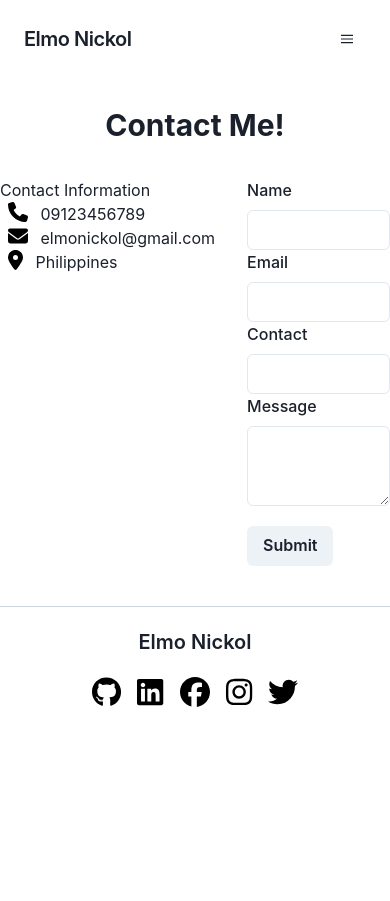
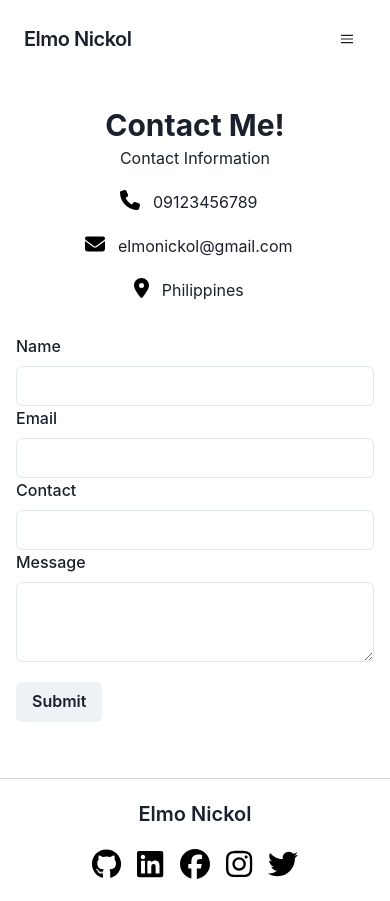
Before and after one commit to elmonickcool/my_portfolio, a Next.js app: page /contact in a window 390 px wide. Before the commit the page ends 844 px from the top, so only its background shows below. Built offline with nearby package versions, Linux system fonts and the light colour scheme.

Commit message:
fix contacts responsiveness

```diff
--- a/src/pages/contact.js
+++ b/src/pages/contact.js
@@ -1,10 +1,10 @@
 import { initializeApp } from "@firebase/app";
 import { addDoc, collection, getFirestore, serverTimestamp } from "@firebase/firestore";
-import { FormControl, FormLabel, Input, Button, Box, Heading, useColorMode, Textarea } from "@chakra-ui/react";
+import { FormControl, FormLabel, Input, Button, Box, Heading, useColorMode, Textarea, Text, Flex } from "@chakra-ui/react";
 import { useState } from "react";
 import { faPhone, faEnvelope, faLocationDot } from "@fortawesome/free-solid-svg-icons";
 import { FontAwesomeIcon } from "@fortawesome/react-fontawesome";
-import {v4 as uuidv4} from 'uuid';
+import { v4 as uuidv4 } from 'uuid';
 
 const firebaseConfig = {
     apiKey: "AIzaSyCUcqxTcbOssPiKqg6Weg256KkUlT_0Vxg",
@@ -56,7 +56,7 @@ const Contact = () => {
         const id = uuidv4();
         event.preventDefault();
         try {
-            const docRef = await addDoc(collection(db, "contact"), { id,name, email, contactnum, message, timestamp:serverTimestamp() });
+            const docRef = await addDoc(collection(db, "contact"), { id, name, email, contactnum, message, timestamp: serverTimestamp() });
             console.log("Document written with ID: ", docRef.id);
             setName('');
             setEmail('');
@@ -75,25 +75,28 @@ const Contact = () => {
                 <Box textAlign='center' mt={8}>
                     <Heading size='lg'>Thank you for filling out the form. I will reply to you via email.</Heading>
                 </Box>
-            ) :(
+            ) : (
                 <Heading textAlign='center'>Contact Me!</Heading>
             )
-}           <Box display='flex' justifyContent='space-between' my={8}>
-                <Box mr={8} mb={4}>
-                    Contact Information
-                    <Box>
-                        <div>
+
+            }
+
+            <Flex flexWrap="wrap" justifyContent={["center", "space-between"]}>
+                <Box mr={[0, 8]} mb={4} flexBasis={["100%", "auto"]}>
+                    <Text mb={5} textAlign="center">Contact Information</Text>
+                    <Box me={5} textAlign={["center", "left"]}>
+                        <Box mt={5}>
                             {getFontAwesomeIcon(faPhone)} 09123456789
-                        </div>
-                        <div mt={2}>
+                        </Box>
+                        <Box mt={5}>
                             {getFontAwesomeIcon(faEnvelope)} elmonickol@gmail.com
-                        </div>
-                        <div mt={2}>
+                        </Box>
+                        <Box mt={5}>
                             {getFontAwesomeIcon(faLocationDot)} Philippines
-                        </div>
                         </Box>
                     </Box>
-                <Box flex={1}>
+                </Box>
+                <Box flex={1} p={[4, 8]}>
                     <form onSubmit={handleSubmit}>
                         <Box mb={5}>
                             <FormControl>
@@ -118,7 +121,8 @@ const Contact = () => {
                         </Button>
                     </form>
                 </Box>
-            </Box>
+
+            </Flex>
         </>
     );
 }
```
Lines whose indentation alone changed are shown as unchanged.
